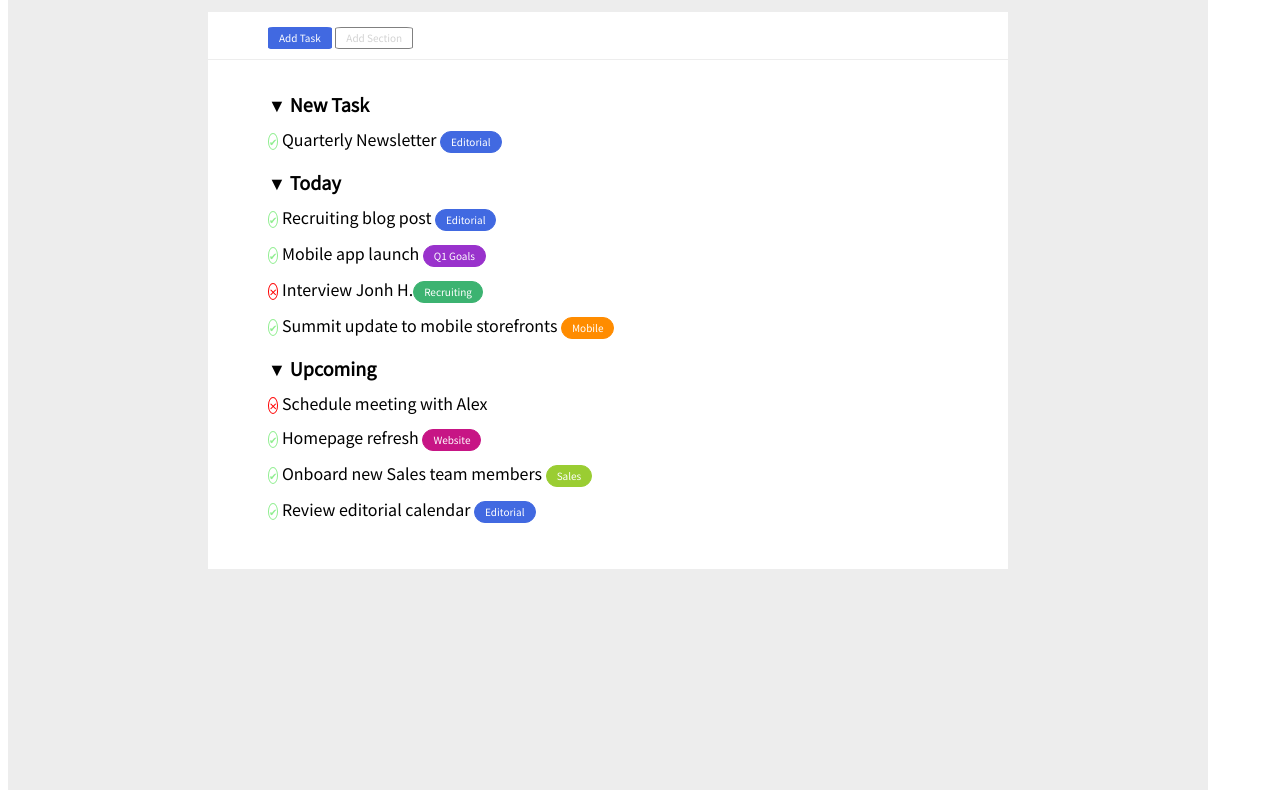
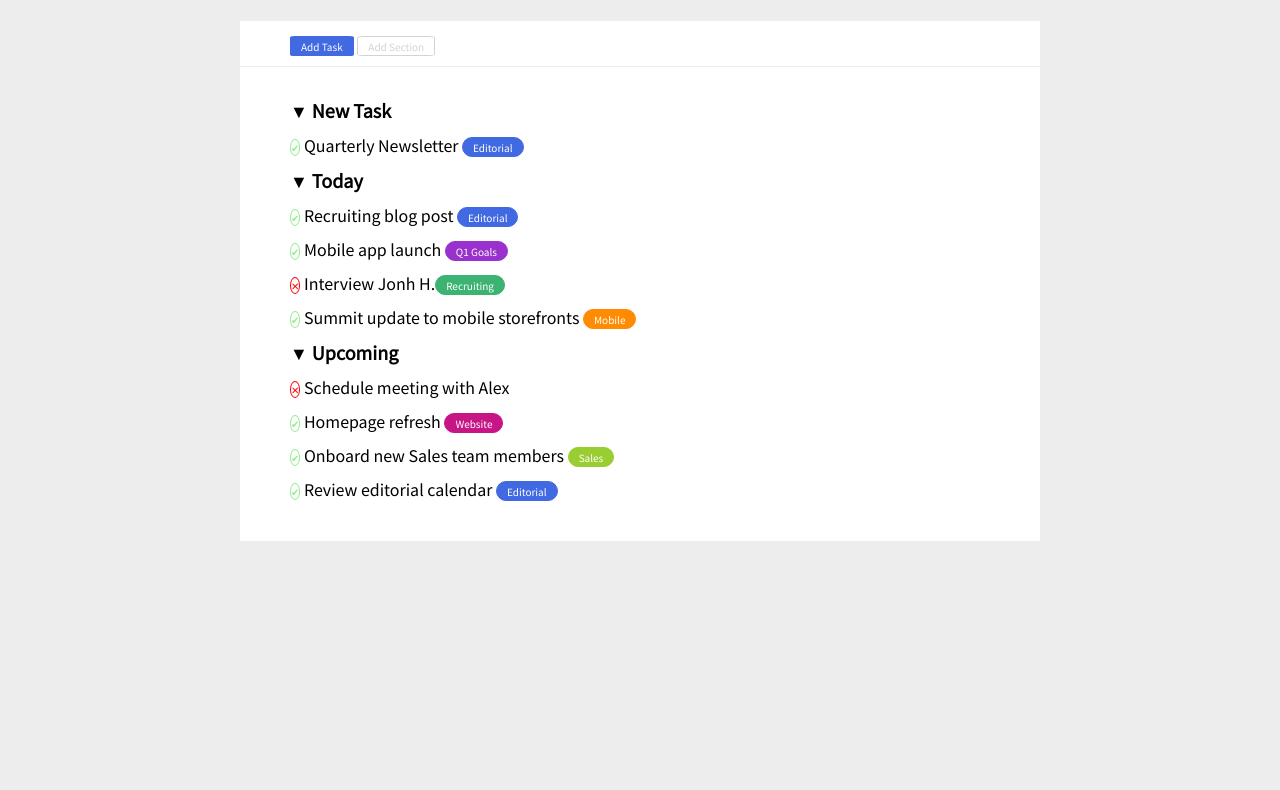
Before and after one commit to andreagorno/html-css-toboolist, a plain HTML site: page index.html in a window 1280 px wide. Shown: the part 79-869 px from the top of the page. After the commit the page ends 800 px from the top, so only its background shows below. Drawn offline with Linux system fonts and the light colour scheme.

Commit message:
piccole correzioni

```diff
--- a/css/style1.css
+++ b/css/style1.css
@@ -1,9 +1,19 @@
-body{
+*{
+    box-sizing: border-box;
+    margin: 0;
+    padding: 0;
     font-family: 'Noto Sans JP', sans-serif;
 }
 
+body{
+    background-color:rgba(220, 220, 220, 0.5);
+}
+
 header{
-    line-height: 50px;
+    height: 70px;
+    line-height: 70px;
+    background-color: white;
+
 }
 
 h1{
@@ -12,39 +22,30 @@ h1{
     margin-top: 0;
     margin-bottom: 0;
     font-weight: bold;
-    line-height: 50px;
+    line-height: 70px;
 }
 
 #logo{
     vertical-align: middle;
-    line-height: 50px;
+    line-height: 70px;
 }
 
 /* webpage sizes */
-.container{
-    width: 1200px;
-    height: 1000px;
-    background-color:rgba(220, 220, 220, 0.5);
-    padding-top: 30px;
-}
-
 .nav{
     box-sizing: border-box;
     width: 800px;
     background-color: white;
     margin: auto;
-    padding-left: 60px;
-    line-height: 20px;
+    margin-top: 30px;
+    padding-left: 50px;
 }
 
 main{
     box-sizing: border-box;
     width: 800px;
     background-color: white;
-    margin: auto;
-    margin-top: 1px;
-    padding-top: 15px;
-    padding-bottom: 30px;
+    margin: 1px auto;
+    padding: 30px 30px;
 }
 /* /webpage sizes */
 
@@ -119,7 +120,7 @@ li{
 
 .section{
     color: lightgray;
-    border: 1px solid grey;
+    border: 1px solid lightgrey;
 }
 
 .editorial{
--- a/index.html
+++ b/index.html
@@ -24,12 +24,11 @@
         <!-- /inizio Logo e Titolo -->
 
 
-        <div class="container">
+
             <!-- inizio sezione Add -->
         <div class="nav">
             <span class="bubble1 task">Add Task</span>
             <span class="bubble1 section">Add Section</span>
-
        </div>
             <!-- /inizio sezione Add -->
 
@@ -102,7 +101,7 @@
                 <!-- inizio Upcoming  -->
 
         </main>
-        </div>
+
 
 
 </body>
```
Lines whose indentation alone changed are shown as unchanged.
